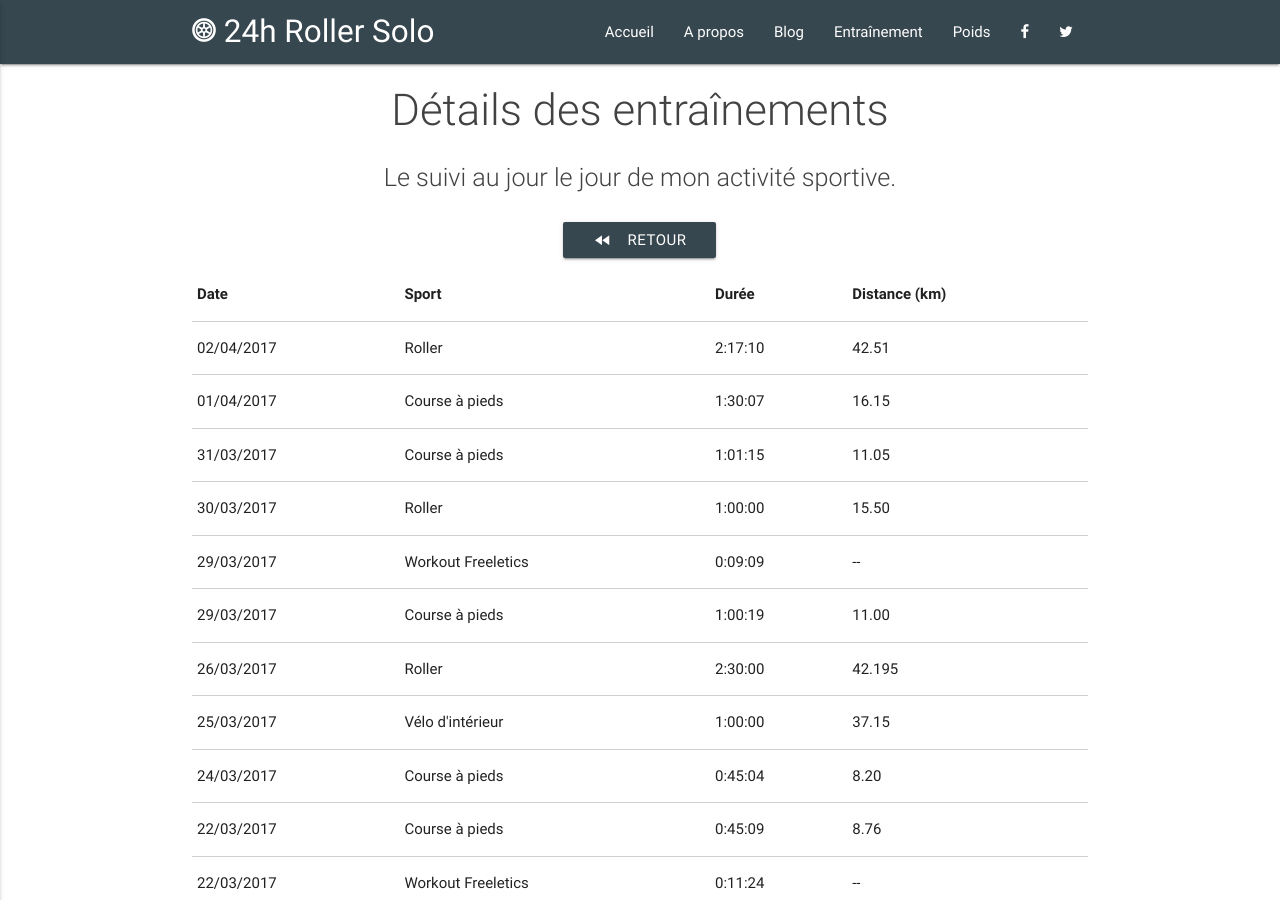
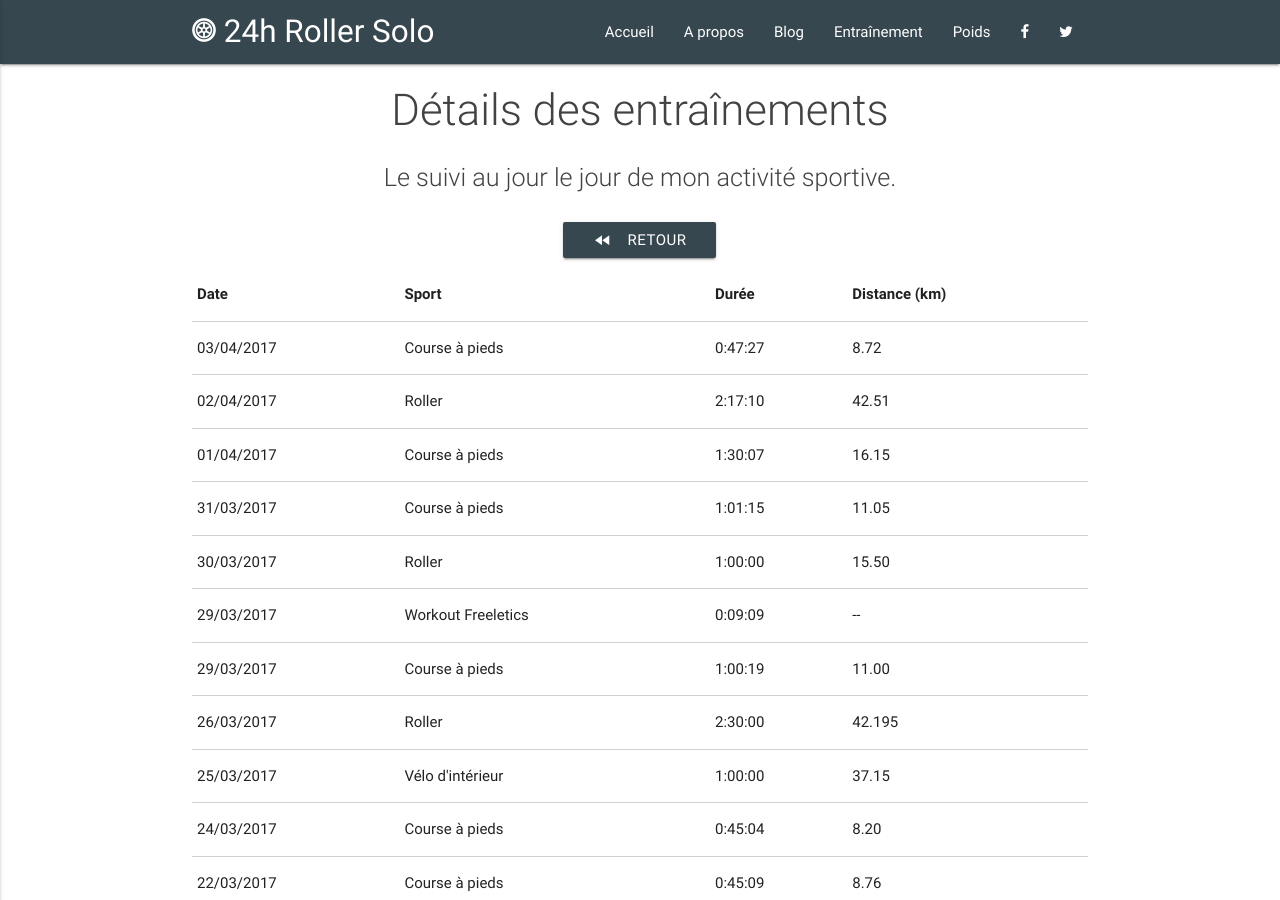
Before and after one commit to 24hRollerSolo/24hRollerSolo.github.io, a Jekyll site: the page built from training/details.html, in a window 1280 px wide and 900 px high. Built offline with Jekyll 4.4.1, drawn with Linux system fonts in a browser that asks for light colours.

Commit message:
Add 2017-04-03 running

```diff
--- a/_data/sports.json
+++ b/_data/sports.json
@@ -1,4 +1,5 @@
 [
+  {"date": "2017-04-03", "type": "RUNNING", "distance": "8.72", "duration": "0:47:27"},
   {"date": "2017-04-02", "type": "ROLLER", "distance": "42.51", "duration": "2:17:10"},
   {"date": "2017-04-01", "type": "RUNNING", "distance": "16.15", "duration": "1:30:07"},
   {"date": "2017-03-31", "type": "RUNNING", "distance": "11.05", "duration": "1:01:15"},
```
